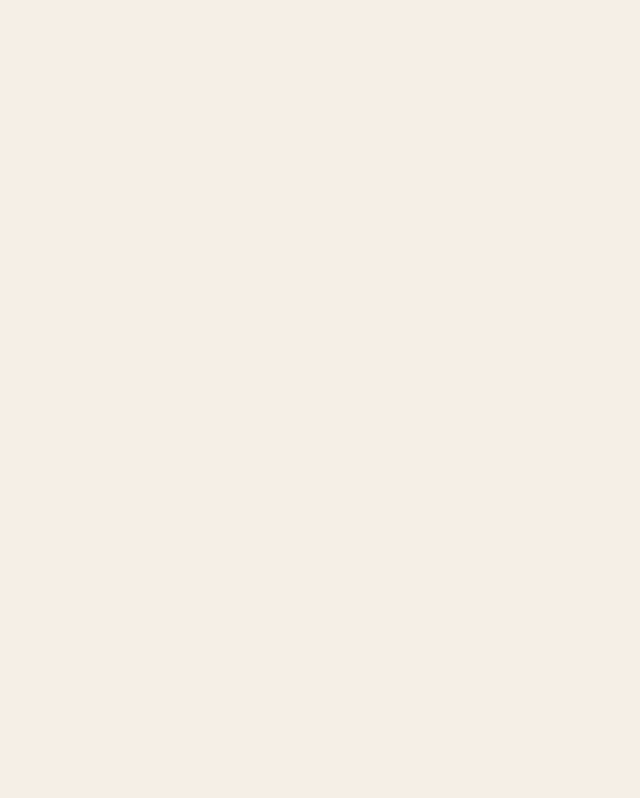
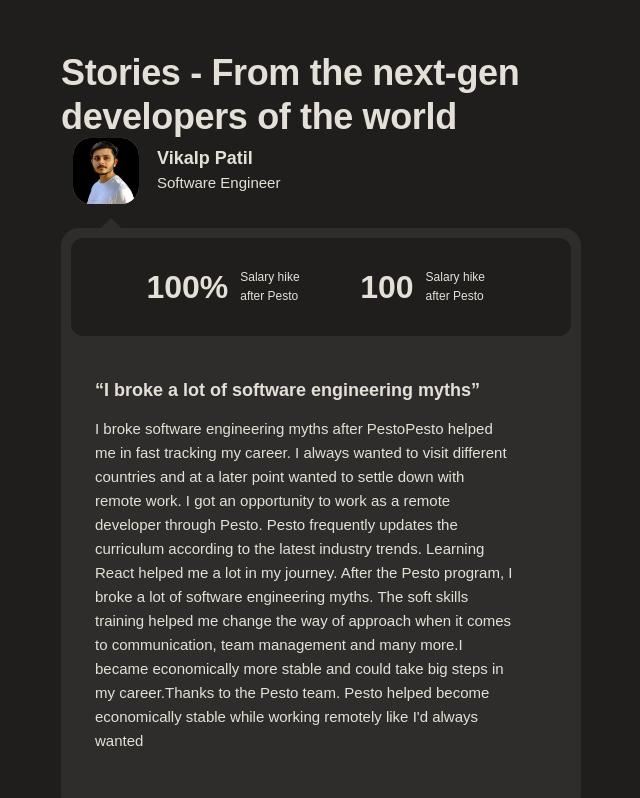
Before and after one commit to codeomi/Pesto-clone, a React (Create React App) app: page / in a window 1280 px wide. Shown: the part 5280-6078 px from the top of the page, without its empty margins (35-675 px from the left). Before the commit the page ends 5181 px from the top, so only its background shows below. Built offline with nearby package versions, Linux system fonts and the light colour scheme; grey boxes are pictures that could not be loaded.

Commit message:
review card done

```diff
--- /dev/null
+++ b/src/cards/ReviewCard.js
@@ -0,0 +1,53 @@
+import React from "react";
+import "./reviewcard.scss";
+import profileImg from "../assets/profile/63da72882de402e690287ce7_vikalp-p-500.webp";
+
+const ReviewCard = () => {
+  return (
+    <>
+      <div className="review-card">
+        <div className="review-card-profile">
+          <img src={profileImg} alt="" />
+          <div className="profile-name-designation-container">
+            <div className="profile-name">Vikalp Patil</div>
+            <div className="profile-designation">Software Engineer</div>
+          </div>
+        </div>
+        <div className="review-container">
+            <div className="triangle"></div>
+          <div className="review-container-1">
+            <div className="review-container-1-2">
+              <div className="amount">100%</div>
+              <div className="salary-hike-text">Salary hike after Pesto </div>
+            </div>
+            <div className="review-container-1-2">
+              <div className="amount">100</div>
+              <div className="salary-hike-text">Salary hike after Pesto </div>
+            </div>
+          </div>
+          <div className="review-container-2">
+            <div className="review-container-2-1">
+              “I broke a lot of software engineering myths”
+            </div>
+            <div className="review-container-2-1-1">
+              I broke software engineering myths after PestoPesto helped me in
+              fast tracking my career. I always wanted to visit different
+              countries and at a later point wanted to settle down with remote
+              work. I got an opportunity to work as a remote developer through
+              Pesto. Pesto frequently updates the curriculum according to the
+              latest industry trends. Learning React helped me a lot in my
+              journey. After the Pesto program, I broke a lot of software
+              engineering myths. The soft skills training helped me change the
+              way of approach when it comes to communication, team management
+              and many more.I became economically more stable and could take big
+              steps in my career.Thanks to the Pesto team. Pesto helped become
+              economically stable while working remotely like I'd always wanted
+            </div>
+          </div>
+        </div>
+      </div>
+    </>
+  );
+};
+
+export default ReviewCard;
--- /dev/null
+++ b/src/cards/reviewcard.scss
@@ -0,0 +1,118 @@
+@import "../styles/variable.scss";
+
+.review-card {
+  width: 500px;
+  height: 100%;
+  margin-right: 24px;
+//   transform: translateX(-1048px);
+//   opacity: 1;
+//   transition: transform 500ms ease 0s;
+}
+
+.review-card-profile{
+    align-items: center;
+    margin-bottom: 24px;
+    margin-left: 12px;
+    display: flex;
+}
+
+.review-card-profile>img{
+    width: 66px;
+    height: 66px;
+    background-color: rgba(255,255,255,.1);
+    background-image: url(https://global-uploads.webflow.com/637495e…/63da707…_10954454.webp);
+    background-position: 50%;
+    background-repeat: no-repeat;
+    background-size: 110% 110%;
+    border-radius: 18px;
+    margin-right: 18px;
+    overflow: hidden;
+}
+
+.profile-name{
+    text-align: left;
+    margin-bottom: 5px;
+    font-size: 18px;
+    font-weight: 600;
+}
+
+.profile-designation{
+    font-size: 15px;
+    font-weight: 400;
+}
+
+.review-container{
+    width: 100%;
+    background-color: #2e2d2b;
+    border-radius: 18px;
+    // flex: 1;
+    // order: 1;
+    // align-self: auto;
+    padding: 10px 10px 24px;
+    position: relative;
+}
+
+.review-container-1{
+    grid-column-gap: 60px;
+    background-color: #1f1e1d;
+    border-radius: 12px;
+    justify-content: center;
+    align-items: center;
+    padding: 30px 46px 30px 36px;
+    font-size: 13px;
+    display: flex;
+    flex-direction: row;
+}
+
+.review-container-1-2{
+    display: flex;
+    flex-direction: row;
+}
+
+.amount{
+    margin-right: 12px;
+    font-size: 32px;
+    font-weight: 600;
+    line-height: 1.2em;
+}
+
+.salary-hike-text{
+    font-size: 12px;
+    font-weight: 500;
+    line-height: 1.6em;
+    text-align: start;
+    width: 60px;
+}
+
+.review-container-2-1{
+    margin: 40px 21px 12px 24px;
+    font-size: 18px;
+    font-weight: 600;
+    line-height: 1.6em;
+    text-align: start;
+}
+
+.review-container-2-1-1{
+    width: 84%;
+    margin-bottom: 36px;
+    margin-left: 24px;
+    margin-right: 24px;
+    font-size: 15px;
+    line-height: 1.6em;
+    text-align: start;
+}
+
+.triangle{
+    width: 0;
+    height: 0;
+    border: 10px solid transparent;
+    border-top: 0 solid #fff;
+    border-bottom-color: #2e2d2b;
+    margin-top: -10px;
+    margin-left: -10px;
+    position: absolute;
+    top: 0%;
+    bottom: auto;
+    left: 50px;
+    right: auto;
+}
--- a/src/components/Dashboard.js
+++ b/src/components/Dashboard.js
@@ -7,6 +7,7 @@
 import Section5 from "./sections/Section5.js";
 import Section6 from "./sections/Section6.js";
 import Section7 from "./sections/Section7.js";
+import Section8 from "./sections/Section8.js";
 
 function Dashboard() {
   return (
@@ -19,6 +20,7 @@
         <Section5 />
         <Section6 />
         <Section7 />
+        <Section8 />
       </div>
     </>
   );
--- /dev/null
+++ b/src/components/sections/Section8.js
@@ -0,0 +1,23 @@
+import React from 'react'
+import "./section8.scss"
+import ReviewCard from "../../cards/ReviewCard.js"
+
+const Section8 = () => {
+  return (
+   <>
+   <div className="section8">
+    <div className="section8-container">
+        <div className="section8-heading-container">
+            <div className="section8-heading">Stories - From the next-gen <br /> developers of the world</div>
+        </div>
+        <div className="section8-card-wrapper">
+            <ReviewCard></ReviewCard>
+        </div>
+    </div>
+   </div>
+
+   </>
+  )
+}
+
+export default Section8
--- /dev/null
+++ b/src/components/sections/section8.scss
@@ -0,0 +1,35 @@
+@import "../../styles/variable.scss";
+
+
+.section8{
+    padding: 100px auto;
+    background-color: aqua;
+    width: 100vw;
+}
+
+
+.section8-container{
+    color: #e5e0d7;
+    background-color: #1f1e1d;
+    border-radius: 24px;
+    padding: 150px 96px 180px;
+    overflow: hidden;
+    z-index: 2;
+    width: 90%;
+    max-width: 1280px;
+    transform: scale3d(1none,1none,1none);
+    transform-style: preserve-3d;
+    margin-left: auto;
+    margin-right: auto;
+    position: relative;
+}
+
+.section8-heading-container{
+    width: 80%;
+    text-align: start;
+}
+
+.section8-heading{
+    @include heading2();
+
+}
```
Also changed, not shown: src/assets/profile/63da72882de402e690287ce7_vikalp-p-500.webp (added).
